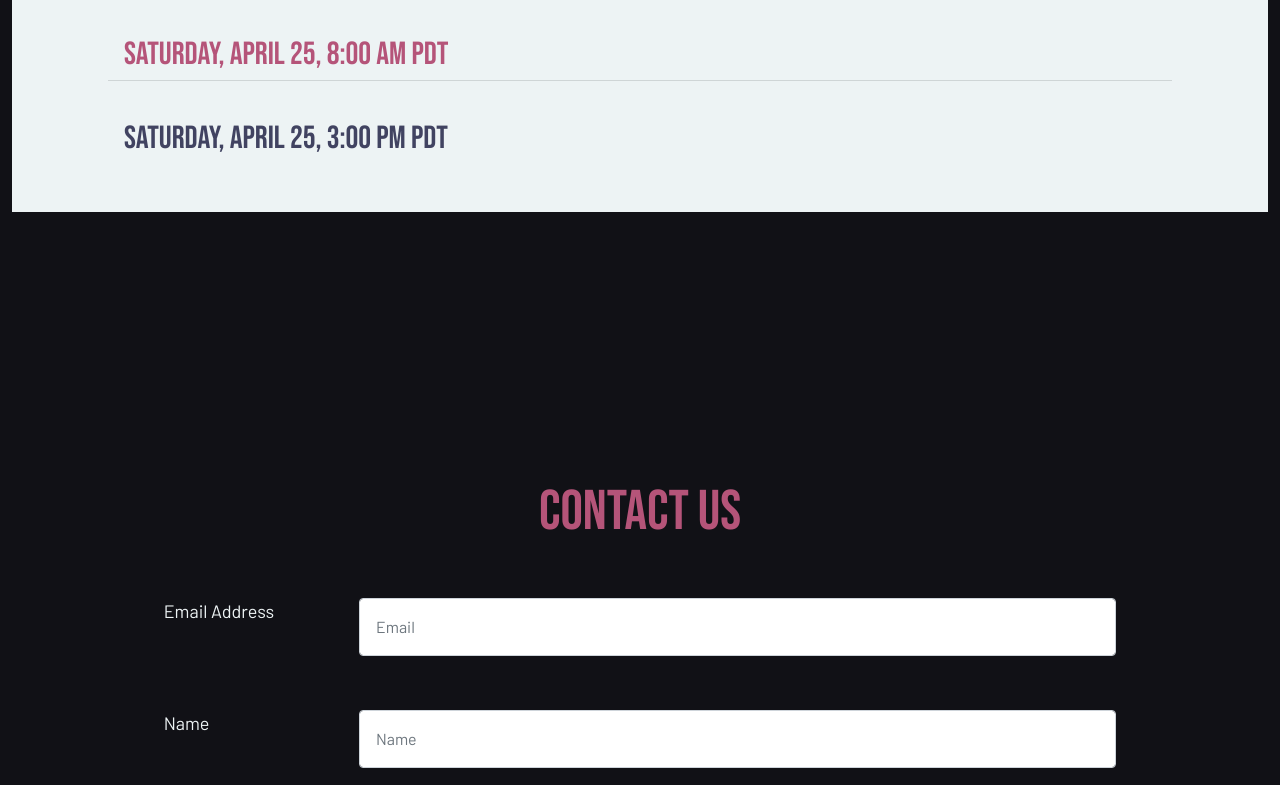
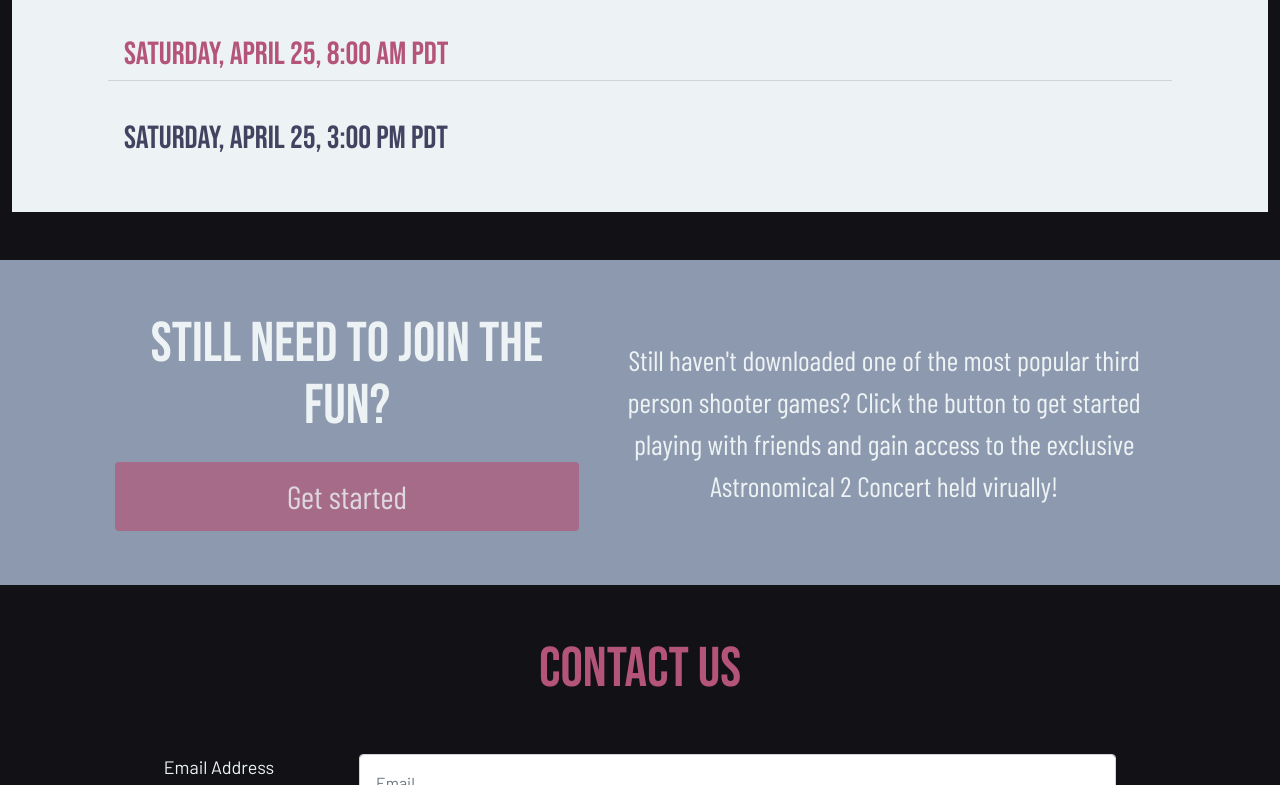
Before and after one commit to siddharth-saraf/Webmaster2022, a plain HTML site: page index.html in a window 1280 px wide. Shown: the part 1959-2744 px from the top of the page. Drawn offline with nearby package versions, Linux system fonts and the light colour scheme.

Commit message:
Added next section with information about fortnite

```diff
--- a/index.html
+++ b/index.html
@@ -132,7 +132,7 @@
 
 			</section>
 
-			<section id="calendar" class="tight bg-light p-5">
+			<section id="calendar" class="bg-light p-5 mb-5">
 
 				<div class="text-center">
 					<h3 class="title text-accent fs-700 ff-sans-cond">Calendar</h3>
@@ -150,11 +150,29 @@
 
 			</section>
 
-			<section id="fortInfo">
+			<section id="fortInfo" class="row bg-lightBlue justify-content-center">
+
+				<div class="col-md-5">
+
+					<h3 class="ff-display fs-700 text-center">Still need to join the fun?</h3>
+
+					<div class="btnWrap mt-2 mt-md-4 d-grid">
+						<a class="btn btn-accent fs-600 ff-sans-cond p-3" >Get started</a>
+					</div>
+
+				</div>
+
+				<div class="col-md-6 mt-5 mt-md-0 d-flex align-items-center">
+					<p class="fs-500 text-center ff-sans-cond">Still haven't downloaded one of the most popular third person shooter games? Click the button to get started playing with friends and gain access to the exclusive Astronomical 2 Concert held virually! </p>
+				</div>
+
+
+
 			</section>
 
+			<!-- TBD
 			<section id="newWeaponBox">
-			</section>
+			</section> -->
 
 			<section id="contact">
 
```
